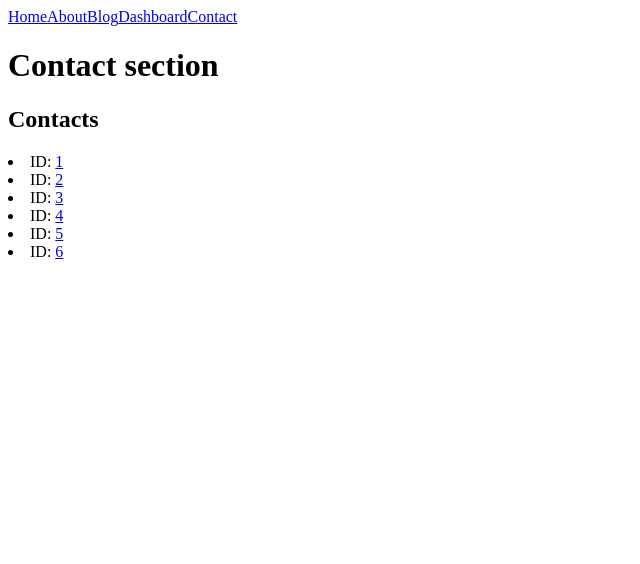
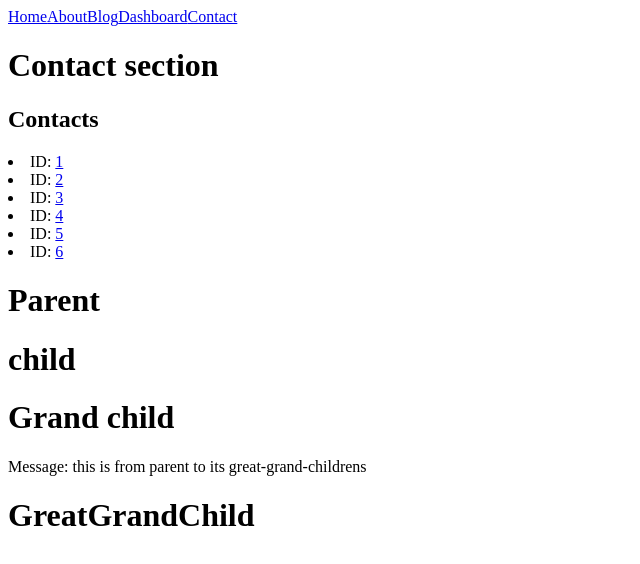
Before and after one commit to aakku106/4thSemTranning_REACT, a React (Vite) app in the folder project3/: page /contact in a window 1280 px wide. Shown: the top 564 px of the page, without its empty margins (0-640 px from the left). Built offline with nearby package versions, Linux system fonts and the light colour scheme.

Commit message:
feat: implement props drilling with Parent, Child, and GrandChild components

```diff
--- a/project3/src/App.jsx
+++ b/project3/src/App.jsx
@@ -14,6 +14,7 @@ import Admin from "./Pages/Dashboard/Settings/Admin";
 import Contact from "./Pages/Contact/Contact";
 import ContactLayout from "./Pages/Contact/Contactlayout";
 import Contactdetails from "./Pages/Contact/Contactdetails";
+import Parent from "./propsDrilling/Parent";
 function App() {
   return (
     <>
@@ -38,6 +39,10 @@ function App() {
           <Route path="admin" element={<Admin />} />
         </Route>
       </Routes>
+      {/* props drilling  */}
+      <Parent />
+      {/* react flow/ nested react component */}
+      {/* props drilling  */}
     </>
   );
 }
--- a/project3/src/Pages/Contact/Contact.jsx
+++ b/project3/src/Pages/Contact/Contact.jsx
@@ -6,8 +6,8 @@ import { Link } from "react-router-dom";
 
 function Contact() {
   return (
-    <div>
-      <h2>Contacts</h2>
+    <div className="bg-red-200">
+      <h2 className="text-amber-50">Contacts</h2>
       {contacts.map((contact) => (
         <li key={contact.id}>
           ID: <Link to={`${contact.id}`}>{contact.id}</Link>
--- /dev/null
+++ b/project3/src/propsDrilling/Child.jsx
@@ -0,0 +1,15 @@
+/** @format */
+
+import React from "react";
+import GrandChild from "./GrandChild";
+
+function Child({ message }) {
+  return (
+    <div>
+      <h1>child</h1>
+      <GrandChild message={message} />
+    </div>
+  );
+}
+
+export default Child;
--- /dev/null
+++ b/project3/src/propsDrilling/GrandChild.jsx
@@ -0,0 +1,18 @@
+/** @format */
+
+import React from "react";
+import GreatGrandChild from "./GreatGrandChild";
+
+function GrandChild({ message }) {
+  return (
+    <div>
+      <h1>Grand child</h1>
+      <p>
+        Message: <span>{message}</span>{" "}
+      </p>
+      <GreatGrandChild message={message} />
+    </div>
+  );
+}
+
+export default GrandChild;
--- /dev/null
+++ b/project3/src/propsDrilling/GreatGrandChild.jsx
@@ -0,0 +1,13 @@
+/** @format */
+
+import React from "react";
+
+function GreatGrandChild({ message }) {
+  return (
+    <div>
+      <h1>GreatGrandChild</h1>
+    </div>
+  );
+}
+
+export default GreatGrandChild;
--- /dev/null
+++ b/project3/src/propsDrilling/Parent.jsx
@@ -0,0 +1,16 @@
+/** @format */
+
+import React from "react";
+import Child from "./Child";
+
+function Parent() {
+  const message = "this is from parent to its great-grand-childrens";
+  return (
+    <div>
+      <h1>Parent</h1>
+      <Child message={message}></Child>
+    </div>
+  );
+}
+
+export default Parent;
```
